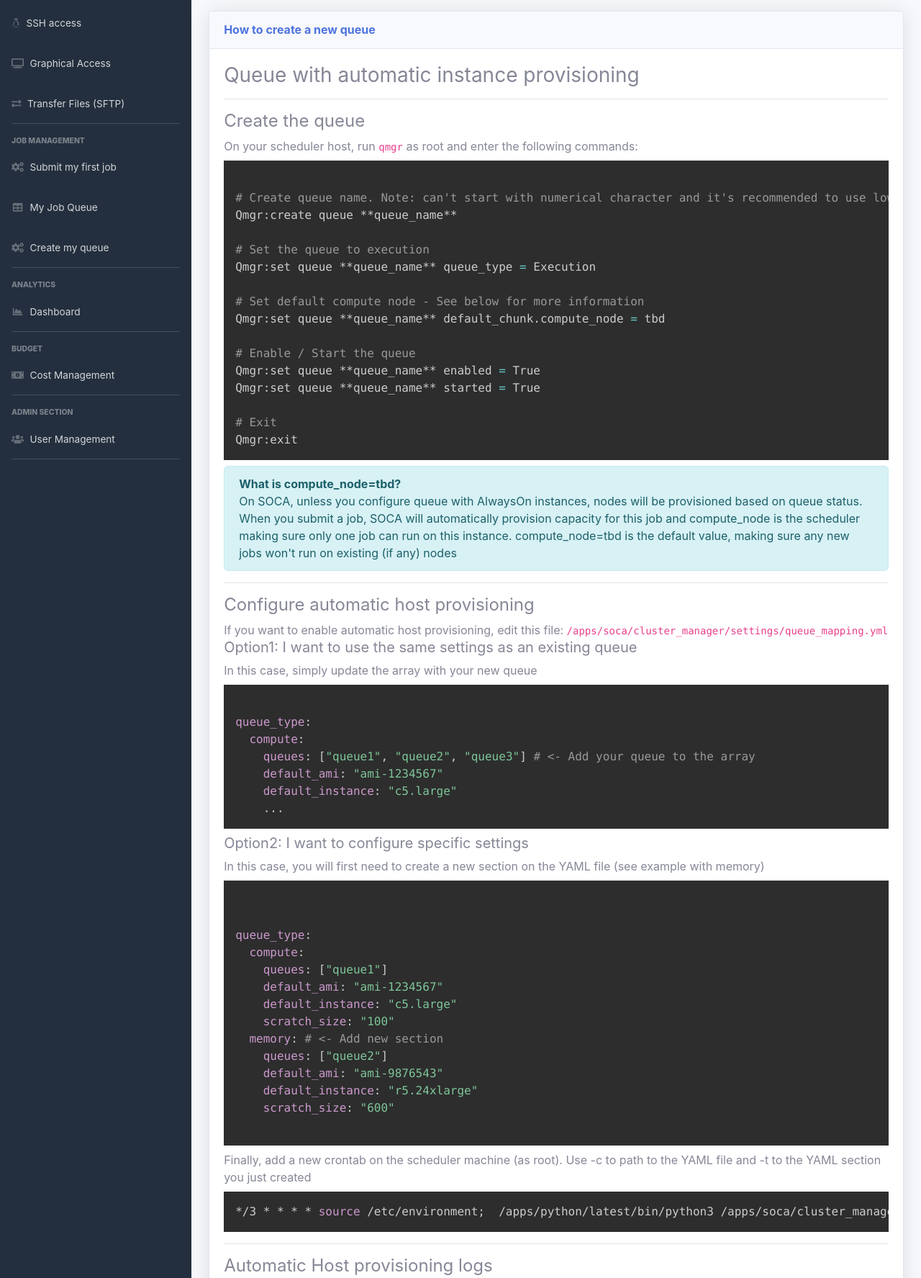
After one commit to sean-smith/scale-out-computing-on-aws, a Flask app: template source/soca/cluster_web_ui/templates/howto_queue.html in a window 1280 px wide. The commit adds this page. Shown: the part 157-1932 px from the top of the page at 72% size. Run offline with Flask 2, Linux system fonts and the light colour scheme; the template is opened without the code that fills it, so the values that code supplies are empty; some libraries are stand-ins or nearby versions; some web fonts are replaced.

```diff
--- a/THIRD_PARTY_LICENSES.txt
+++ b/THIRD_PARTY_LICENSES.txt
@@ -4,4 +4,8 @@ Provided below is a list of the External Dependencies and the applicable license
 THIS INFORMATION IS PROVIDED FOR CONVENIENCE ONLY. AMAZON DOES NOT PROMISE THAT THE LIST OR THE APPLICABLE TERMS AND CONDITIONS ARE COMPLETE, ACCURATE, OR UP-TO-DATE, AND AMAZON WILL HAVE NO LIABILITY FOR ANY INACCURACIES. YOU SHOULD CONSULT THE DOWNLOAD SITES FOR THE EXTERNAL DEPENDENCIES FOR THE MOST COMPLETE AND UP-TO-DATE LICENSING INFORMATION.
 YOUR USE OF THE EXTERNAL DEPENDENCIES IS AT YOUR SOLE RISK. IN NO EVENT WILL AMAZON BE LIABLE FOR ANY DAMAGES, INCLUDING WITHOUT LIMITATION ANY DIRECT, INDIRECT, CONSEQUENTIAL, SPECIAL, INCIDENTAL, OR PUNITIVE DAMAGES (INCLUDING FOR ANY LOSS OF GOODWILL, BUSINESS INTERRUPTION, LOST PROFITS OR DATA, OR COMPUTER FAILURE OR MALFUNCTION) ARISING FROM OR RELATING TO THE EXTERNAL DEPENDENCIES, HOWEVER CAUSED AND REGARDLESS OF THE THEORY OF LIABILITY, EVEN IF AMAZON HAS BEEN ADVISED OF THE POSSIBILITY OF SUCH DAMAGES. THESE LIMITATIONS AND DISCLAIMERS APPLY EXCEPT TO THE EXTENT PROHIBITED BY APPLICABLE LAW.
 
-** PBSPro; -- https://github.com/PBSPro/pbspro/blob/master/LICENSE
+** PBSPro; -- https://github.com/PBSPro/pbspro/blob/master/LICENSE (AGPLv3)
+** PrismJS; -- https://github.com/PrismJS/prism/blob/master/LICENSE (MIT)
+** Bootstrap; -- https://github.com/twbs/bootstrap/blob/master/LICENSE (MIT)
+** JQuery; -- https://jquery.org/license (MIT)
+** Jquery-Easing; -- https://raw.github.com/gdsmith/jquery-easing/master/LICENSE (BSD)
--- /dev/null
+++ b/source/soca/cluster_web_ui/static/css/prism.css
@@ -0,0 +1,124 @@
+/* PrismJS 1.17.1
+https://prismjs.com/download.html#themes=prism-tomorrow&languages=markup+css+clike+javascript+bash+python+yaml */
+/**
+ * prism.js tomorrow night eighties for JavaScript, CoffeeScript, CSS and HTML
+ * Based on https://github.com/chriskempson/tomorrow-theme
+ * @author Rose Pritchard
+ */
+
+code[class*="language-"],
+pre[class*="language-"] {
+	color: #ccc;
+	background: none;
+	font-family: Consolas, Monaco, 'Andale Mono', 'Ubuntu Mono', monospace;
+	font-size: 1em;
+	text-align: left;
+	white-space: pre;
+	word-spacing: normal;
+	word-break: normal;
+	word-wrap: normal;
+	line-height: 1.5;
+
+	-moz-tab-size: 4;
+	-o-tab-size: 4;
+	tab-size: 4;
+
+	-webkit-hyphens: none;
+	-moz-hyphens: none;
+	-ms-hyphens: none;
+	hyphens: none;
+
+}
+
+/* Code blocks */
+pre[class*="language-"] {
+	padding: 1em;
+	margin: .5em 0;
+	overflow: auto;
+}
+
+:not(pre) > code[class*="language-"],
+pre[class*="language-"] {
+	background: #2d2d2d;
+}
+
+/* Inline code */
+:not(pre) > code[class*="language-"] {
+	padding: .1em;
+	border-radius: .3em;
+	white-space: normal;
+}
+
+.token.comment,
+.token.block-comment,
+.token.prolog,
+.token.doctype,
+.token.cdata {
+	color: #999;
+}
+
+.token.punctuation {
+	color: #ccc;
+}
+
+.token.tag,
+.token.attr-name,
+.token.namespace,
+.token.deleted {
+	color: #e2777a;
+}
+
+.token.function-name {
+	color: #6196cc;
+}
+
+.token.boolean,
+.token.number,
+.token.function {
+	color: #f08d49;
+}
+
+.token.property,
+.token.class-name,
+.token.constant,
+.token.symbol {
+	color: #f8c555;
+}
+
+.token.selector,
+.token.important,
+.token.atrule,
+.token.keyword,
+.token.builtin {
+	color: #cc99cd;
+}
+
+.token.string,
+.token.char,
+.token.attr-value,
+.token.regex,
+.token.variable {
+	color: #7ec699;
+}
+
+.token.operator,
+.token.entity,
+.token.url {
+	color: #67cdcc;
+}
+
+.token.important,
+.token.bold {
+	font-weight: bold;
+}
+.token.italic {
+	font-style: italic;
+}
+
+.token.entity {
+	cursor: help;
+}
+
+.token.inserted {
+	color: green;
+}
--- a/source/soca/cluster_web_ui/templates/common/footer.html
+++ b/source/soca/cluster_web_ui/templates/common/footer.html
@@ -6,6 +6,7 @@
 
   <!-- Core plugin JavaScript-->
   <script src="{{ url_for('static', filename='vendor/jquery-easing/jquery.easing.min.js') }}"></script>
+  <script src="{{ url_for('static', filename='js/prism.js') }}"></script>
 
   <!-- Custom scripts for all pages-->
   <script src="{{ url_for('static', filename='js/app.min.js') }}"></script>
--- a/source/soca/cluster_web_ui/templates/common/header.html
+++ b/source/soca/cluster_web_ui/templates/common/header.html
@@ -10,6 +10,7 @@
     <link href="{{ url_for('static', filename='css/icons.css') }}" rel="stylesheet">
   <link href="{{ url_for('static', filename='css/app.css') }}" rel="stylesheet">
   <link href="{{ url_for('static', filename='css/fonts.css') }}" rel="stylesheet">
+    <link href="{{ url_for('static', filename='css/prism.css') }}" rel="stylesheet">
 
 
   {% if view == 'remotedesktop' or view == 'qstat' %}
--- a/source/soca/cluster_web_ui/templates/common/horizontal_menu_bar.html
+++ b/source/soca/cluster_web_ui/templates/common/horizontal_menu_bar.html
@@ -1,4 +1,9 @@
 <div class="d-sm-flex align-items-center justify-content-between mb-4">
     <h1 class="h3 mb-0 text-gray-800">Scale Out Computing on AWS (SOCA)</h1>
+    <div>
+         <a href="https://github.com/awslabs/solution-for-scale-out-computing-on-aws"  target="_blank" class="d-none d-sm-inline-block btn btn-sm btn-primary shadow-sm"><i class="fab fa-github"></i> Source Code</a>
+    <a href="mailto:soca-support@amazon.com" class="d-none d-sm-inline-block btn btn-sm btn-primary shadow-sm"><i class="fas fa-question-circle"></i> Help & Support</a>
     <a href="/logout" class="d-none d-sm-inline-block btn btn-sm btn-danger shadow-sm"><i class="fas fa-sign-out-alt"></i> Logout</a>
+    </div>
+
 </div>
--- a/source/soca/cluster_web_ui/templates/common/vertical_menu_bar.html
+++ b/source/soca/cluster_web_ui/templates/common/vertical_menu_bar.html
@@ -48,7 +48,7 @@
       </div>
 
         <li class="nav-item">
-        <a class="nav-link" href="/howto">
+        <a class="nav-link" href="/howto-job">
           <i class="fas fa-cogs"></i>
           <span>Submit my first job</span></a>
       </li>
@@ -57,6 +57,11 @@
         <a class="nav-link" href="/qstat">
           <i class="fas fa-fw fa-table"></i>
           <span>My Job Queue</span></a>
+      </li>
+     <li class="nav-item">
+        <a class="nav-link" href="/howto-queue">
+          <i class="fas fa-cogs"></i>
+          <span>Create my queue</span></a>
       </li>
 
       <hr class="sidebar-divider">
--- /dev/null
+++ b/source/soca/cluster_web_ui/templates/howto_queue.html
@@ -0,0 +1,194 @@
+<!DOCTYPE html>
+<html lang="en">
+
+<head>
+
+     {% include 'common/header.html' %}
+
+
+</head>
+
+<body id="page-top">
+
+  <div id="wrapper">
+    {% include 'common/vertical_menu_bar.html' %}
+    <div id="content-wrapper" class="d-flex flex-column">
+
+      <div id="content">
+          <br>
+          <div class="container-fluid">
+              {% include 'common/horizontal_menu_bar.html' %}
+              <div class="row">
+
+                      <div class="col-md-12">
+<div class="alert alert-primary" role="alert">
+                     <strong>Things to know before you start</strong><br>
+                      By default, SOCA creates 4 queues: high, normal (default), low and  alwayson.
+                 </div>
+                          <div class="card shadow mb-4">
+                              <div class="card-header py-3">
+                                  <h6 class="m-0 font-weight-bold text-primary">How to create a new queue</h6>
+                              </div>
+
+                              <div class="card-body">
+                                  <h3>Queue with automatic instance provisioning</h3>
+
+                                  <hr>
+                                  <h4>Create the queue</h4>
+                                  On your scheduler host, run <code>qmgr</code> as root and enter the following commands:
+                                  <pre>
+                                      <code class="language-bash">
+# Create queue name. Note: can't start with numerical character and it's recommended to use lowercase only
+Qmgr:create queue **queue_name**
+
+# Set the queue to execution
+Qmgr:set queue **queue_name** queue_type = Execution
+
+# Set default compute node - See below for more information
+Qmgr:set queue **queue_name** default_chunk.compute_node = tbd
+
+# Enable / Start the queue
+Qmgr:set queue **queue_name** enabled = True
+Qmgr:set queue **queue_name** started = True
+
+# Exit
+Qmgr:exit</code></pre>
+                                  <div class="alert alert-info">
+                                      <strong>What is compute_node=tbd?</strong><br>
+                                      On SOCA, unless you configure queue with AlwaysOn instances, nodes will be provisioned based on queue status. When you submit a job, SOCA will automatically provision capacity for this job and compute_node is the scheduler making sure only one job can run on this instance. compute_node=tbd is the default value, making sure any new jobs won't run on existing (if any) nodes
+                                  </div>
+                                    <hr>
+                                  <h4>Configure automatic host provisioning</h4>
+                                  If you want to enable automatic host provisioning, edit this file: <code>/apps/soca/cluster_manager/settings/queue_mapping.yml</code>
+                                  <h5>Option1: I want to use the same settings as an existing queue</h5>
+                                  In this case, simply update the array with your new queue
+                                  <pre>
+                                      <code class="language-yaml">
+queue_type:
+  compute:
+    queues: ["queue1", "queue2", "queue3"] # <- Add your queue to the array
+    default_ami: "ami-1234567"
+    default_instance: "c5.large"
+    ...
+</code></pre>
+                                   <h5>Option2: I want to configure specific settings</h5>
+                                  In this case, you will first need to create a new section on the YAML file (see example with memory)
+                                  <pre>
+                                      <code class="language-yaml">
+
+queue_type:
+  compute:
+    queues: ["queue1"]
+    default_ami: "ami-1234567"
+    default_instance: "c5.large"
+    scratch_size: "100"
+  memory: # <- Add new section
+    queues: ["queue2"]
+    default_ami: "ami-9876543"
+    default_instance: "r5.24xlarge"
+    scratch_size: "600"</code>
+                                  </pre>
+                                  Finally, add a new crontab on the scheduler machine (as root). Use -c to path to the YAML file and -t to the YAML section you just created
+                                    <br><pre><code class="language-bash">*/3 * * * * source /etc/environment;  /apps/python/latest/bin/python3 /apps/soca/cluster_manager/dispatcher.py -c /apps/soca/cluster_manager/settings/queue_mapping.yml -t memory</code></pre>
+
+<hr>
+                                <h4>Automatic Host provisioning logs</h4>
+                                  All logs queues are stored under /apps/soca/cluster_manager/logs/**queue_name**
+                                  <hr>
+
+                                   <h3>Queue with automatic AlwaysOn instances</h3>
+                                   <div class="alert alert-warning">
+
+                                      <strong>Important</strong><br>
+                                       - SOCA automatically created one AlwaysOn queue for you called "alwayson" during the first installation<br>
+                                       - In this mode, instances will never be stopped programmatically. You are responsible to terminate the capacity manually by deleting the associated CloudFormation stack
+                                  </div>
+                                    <hr>
+                                  <h4>Create the queue</h4>
+                                  On your scheduler host, run <code>qmgr</code> as root and enter the following commands:
+                                  <pre>
+                                      <code class="language-bash">
+ # Create queue name. Note: can't start with numerical character and it's recommended to use lowercase only
+Qmgr:create queue **queue_name**
+
+# Set the queue to execution
+Qmgr:set queue **queue_name** queue_type = Execution
+
+# Enable / Start the queue
+Qmgr:set queue **queue_name** enabled = True
+Qmgr:set queue **queue_name** started = True
+
+# Exit
+Qmgr:exit</code></pre>
+                                  <hr>
+                                  <h4>Start provisioning some capacity</h4>
+
+                                  Run <code class="language-bash">python3 apps/soca/cluster_manager/add_nodes.py</code> and enable <code> --keep_forever</code> flag
+                                  <pre>
+                                      <code class="language-bash">
+# Launch 1 c5.large always on
+python3 /apps/soca/cluster_manager/add_nodes.py --instance_type c5.large \
+    --desired_capacity 1 \
+    --queue cpus \
+    --job_name instancealwayson \
+    --job_owner mcrozes \
+    --keep_forever
+
+ IMPORTANT:
+ You specified --keep-forever flag. This instance will be running 24/7 until you MANUALLY terminate the Cloudformation Stack</code>
+                                  </pre>
+                                  If you need help with this script, run <code class="language-bash">python3 add_nodes.py -h</code>
+                                  <pre>
+                                  <code class="language-bash">
+# Help
+python3 /apps/soca/cluster_manager/add_nodes.py -h
+usage: add_nodes.py [-h] --instance_type [INSTANCE_TYPE] --desired_capacity
+                    [DESIRED_CAPACITY] --queue [QUEUE]
+                    [--custom_ami [CUSTOM_AMI]] [--job_id [JOB_ID]] --job_name
+                    [JOB_NAME] --job_owner [JOB_OWNER]
+                    [--job_project [JOB_PROJECT]]
+                    [--scratch_size [SCRATCH_SIZE]]
+                    [--placement_group PLACEMENT_GROUP] [--tags [TAGS]]
+                    [--keep_forever] [--spot_price [SPOT_PRICE]]</code>
+                                  </pre>
+                            <hr>
+                                  <h4>Delete AlwaysOn capacity</h4>
+                                  Simply go to your CloudFormation console, locate the stack following the naming convention: soca-**cluster-name**-keepforever-**queue_name**-uniqueid and terminate it.
+                                  <br><img  src="{{ url_for('static', filename='img/howtoqueue-1.png') }}">
+
+
+
+
+
+
+
+
+
+
+
+
+
+
+
+
+
+
+                              </div>
+                          </div>
+                      </div>
+              </div>
+          </div>
+      </div>
+
+  </div>
+
+  <a class="scroll-to-top rounded" href="#page-top">
+    <i class="fas fa-angle-up"></i>
+  </a>
+
+
+    {% include 'common/footer.html' %}
+
+</body>
+
+</html>
--- a/source/soca/cluster_web_ui/templates/index.html
+++ b/source/soca/cluster_web_ui/templates/index.html
@@ -74,7 +74,7 @@
                                   <h3>Budget Management</h3>
                                   Control your HPC spend using <a href="/budget">AWS Cost Explorer and AWS Budget</a> <br><br>
                                   <h3>Cluster Analytics</h3>
-                                  Access your cluster information in real time using <a href="/dashboard"> your own ElasticSearch domain</a>
+                                  Access your job analytics and cluster information in real time using <a href="/dashboard"> your ElasticSearch domain</a>
                               </div>
                           </div>
                       </div>
```
Also changed, not shown: source/soca/cluster_web_ui/templates/howto_job.html (renamed from source/soca/cluster_web_ui/templates/howto.html, +101 -17 lines), source/soca/cluster_web_ui/templates/users.html (+7 -7 lines), source/soca/cluster_web_ui/static/img/howtojob-1.png (added), source/soca/cluster_web_ui/static/img/howtojob-2.png (added), source/soca/cluster_web_ui/static/img/howtojob-3.png (added), source/soca/cluster_web_ui/static/img/howtojob-4.png (added), source/soca/cluster_web_ui/static/img/howtojob-5.png (added), source/soca/cluster_web_ui/static/img/howtoqueue-1.png (added), source/soca/cluster_web_ui/static/js/prism.js (added), 2 other files.
